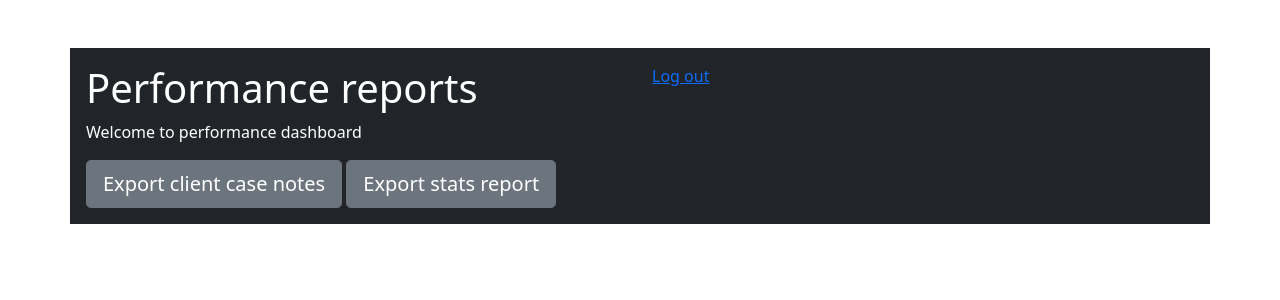
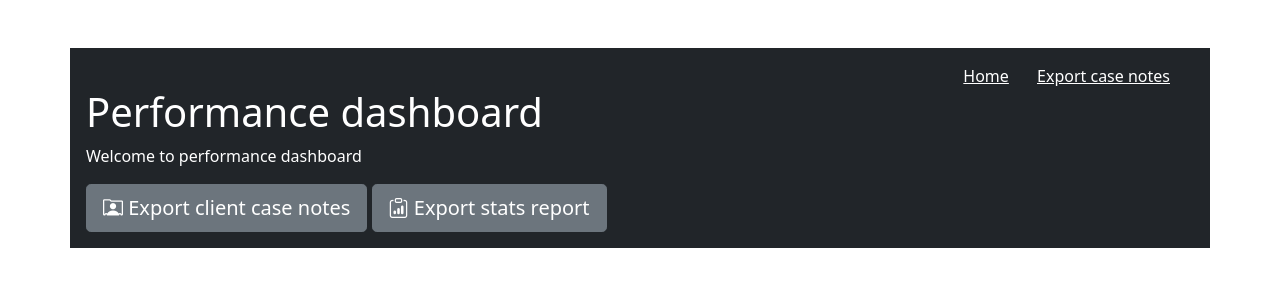
Before and after one commit to quinnlam45/export_case_notes, a Django app: template performance_reports/templates/performance_reports/index.html in a window 1280 px wide. Shown: the top 300 px of the page. Run offline with Django 3.2, Linux system fonts and the light colour scheme; the template is opened without the code that fills it, so the values that code supplies are empty; some libraries are stand-ins or nearby versions.

Commit message:
added base template for index

```diff
--- a/performance_reports/static/performance_reports/style.css
+++ b/performance_reports/static/performance_reports/style.css
@@ -3,3 +3,13 @@
     border-radius: 4px;
     color: black;
 }
+
+#nav-links {
+    display: inline-block;
+    text-align: right;
+    width: 100%;
+}
+
+a {
+    color: white;
+}
--- a/performance_reports/templates/performance_reports/base.html
+++ b/performance_reports/templates/performance_reports/base.html
@@ -11,18 +11,23 @@
     <script src="https://cdn.jsdelivr.net/npm/bootstrap@5.1.3/dist/js/bootstrap.bundle.min.js" integrity="sha384-ka7Sk0Gln4gmtz2MlQnikT1wXgYsOg+OMhuP+IlRH9sENBO0LRn5q+8nbTov4+1p" crossorigin="anonymous"></script>
 
     <link rel="stylesheet" href="https://cdn.jsdelivr.net/npm/bootstrap-icons@1.7.1/font/bootstrap-icons.css">
-
+    {% load static %}
+    <link rel="stylesheet" type="text/css" href="{% static 'performance_reports/style.css' %}">
 
 </head>
 <body>
     <div class="container p-3 h-25 my-5 bg-dark text-white">
-        <nav>
-            <ul>
-                <li><a href="{% url 'performance_reports:index' %}">Home</a></li>
-                <li><a href="{% url 'performance_reports:export-notes' %}">Export case notes</a></li>
-            </ul>
-        </nav>
-        <div class="row">
+        {% if user.is_authenticated %}
+        <div class="row" id="nav-links">Logged in as: {{user.username}}</div>
+        {% endif %}
+        <div class="row" id="nav-links">
+            <a href="{% url 'performance_reports:index' %}">Home</a> <a href="{% url 'performance_reports:export-notes' %}">Export case notes</a>
+            {% if user.is_authenticated %}
+            <a href="{% url 'performance_reports:logout'%}">Log out</a>
+            {% endif %}
+        </div>
+
+        <div class="row" name="header-div-row" id="header-div-row">
             <div class="col">
                 <h1>Performance dashboard</h1>
             </div>
--- a/performance_reports/templates/performance_reports/index.html
+++ b/performance_reports/templates/performance_reports/index.html
@@ -1,35 +1,18 @@
-<!DOCTYPE html>
-
-<html lang="en" xmlns="http://www.w3.org/1999/xhtml">
-
-<head>
-    <meta charset="utf-8" />
-    <title>Performance Dashboard</title>
-
-    <link href="https://cdn.jsdelivr.net/npm/bootstrap@5.1.3/dist/css/bootstrap.min.css" rel="stylesheet" integrity="sha384-1BmE4kWBq78iYhFldvKuhfTAU6auU8tT94WrHftjDbrCEXSU1oBoqyl2QvZ6jIW3" crossorigin="anonymous">
-
-    <script src="https://cdn.jsdelivr.net/npm/bootstrap@5.1.3/dist/js/bootstrap.bundle.min.js" integrity="sha384-ka7Sk0Gln4gmtz2MlQnikT1wXgYsOg+OMhuP+IlRH9sENBO0LRn5q+8nbTov4+1p" crossorigin="anonymous"></script>
-
-    <link rel="stylesheet" href="https://cdn.jsdelivr.net/npm/bootstrap-icons@1.7.1/font/bootstrap-icons.css">
+{% extends "performance_reports/base.html" %}
+{% block content %}
 
 
-</head>
-<body>
-    <div class="container p-3 h-25 my-5 bg-dark text-white">
 <div class="row">
     <div class="col">
-                <h1>Performance reports</h1>
         <p>Welcome to performance dashboard</p>
-            </div>
-            <div class="col">
-                <a href="/logout">Log out</a>
     </div>
 </div>
 <div>
-            <a href="{% url 'performance_reports:export-notes' %}" class="btn btn-secondary btn-lg">Export client case notes</a>
-            <a href="#" class="btn btn-secondary btn-lg">Export stats report</a>
+    <a href="{% url 'performance_reports:export-notes' %}" class="btn btn-secondary btn-lg"><i class="bi bi-person-rolodex"></i> Export client case notes</a>
+    <a href="#" class="btn btn-secondary btn-lg"><i class="bi bi-clipboard-data"></i> Export stats report</a>
 </div>
-    </div>
+<!--
+
 
 <script>
     "use strict";
@@ -87,6 +70,5 @@
     }
 
 </script>
-
-</body>
-</html>
+    -->
+{% endblock content %}
```
Lines whose indentation alone changed are shown as unchanged.
